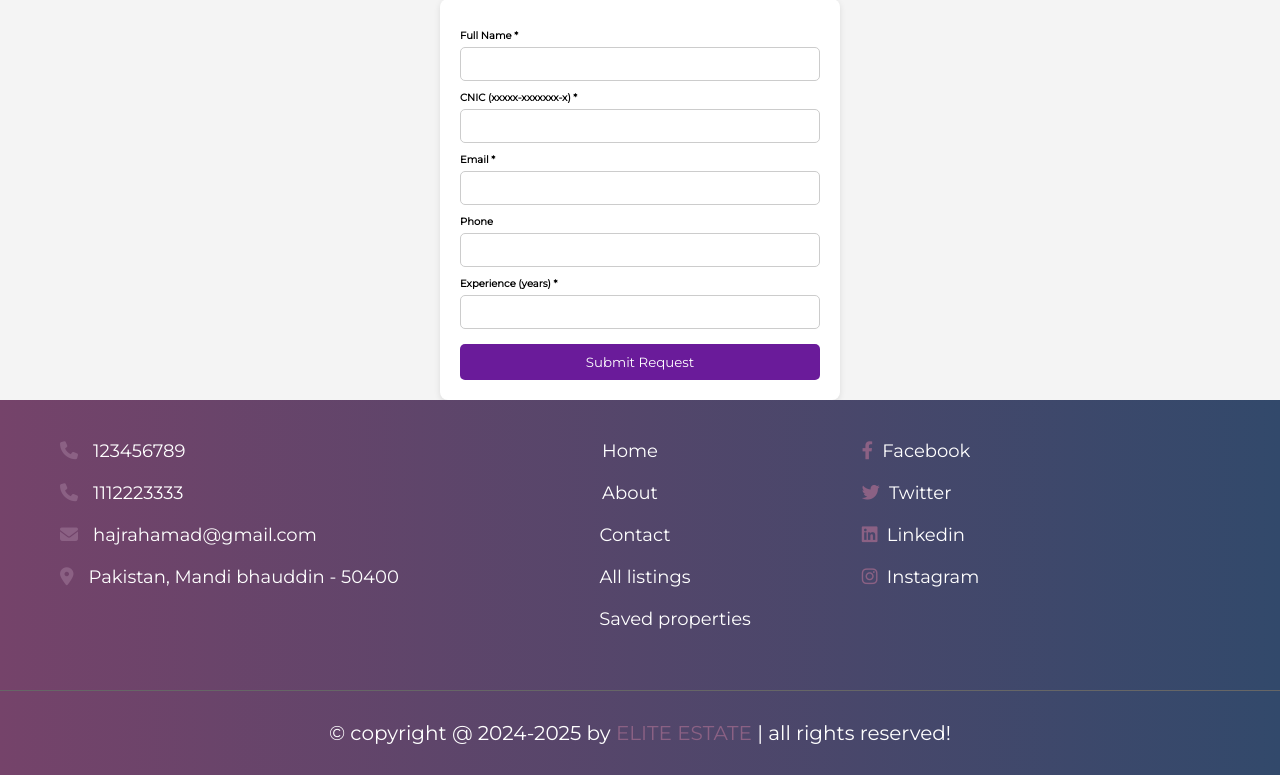
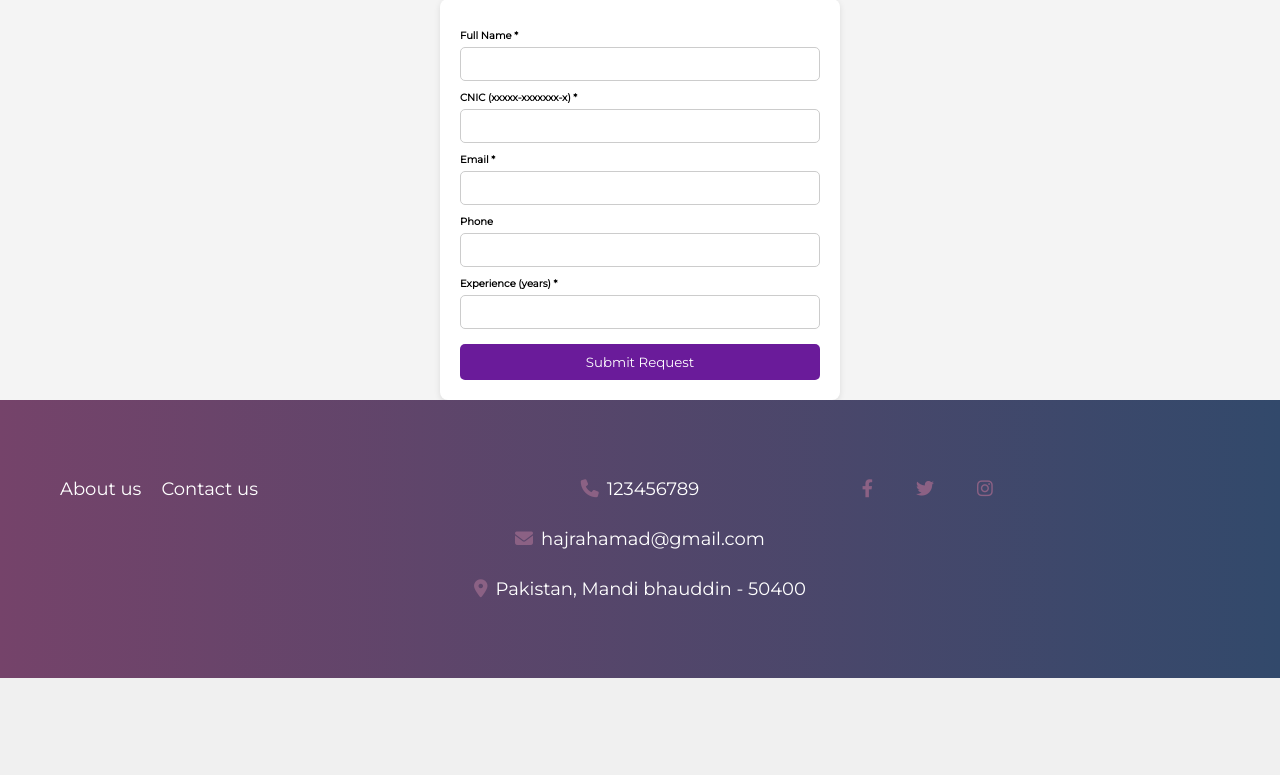
Before and after one commit to Farwa626/Elite-Estae, a PHP site: the page made by agent request.php in a window 1280 px wide. Shown: the part 132-907 px from the top of the page. After the commit the page ends 810 px from the top, so only its background shows below. Run offline with PHP 8.4, Linux system fonts and the light colour scheme.

Commit message:
Update footer.php

```diff
--- a/footer.php
+++ b/footer.php
@@ -1,29 +1,59 @@
+<style>
+   .footer {
+        background: linear-gradient(to right, rgb(139, 97, 132);, #077394ff);
+        color: #fff;
+        padding: 30px 20px;
+    }
+    .footer .flex {
+        display: flex;
+        justify-content: space-between;
+        align-items: flex-start;
+        flex-wrap: wrap;
+    }
+    .footer .box a {
+        display: block;
+        color: #ccc;
+        margin: 8px 0;
+        text-decoration: none;
+        font-size: 15px;
+    }
+    .footer .box a:hover { color: #fff; }
+    .footer .box i { margin-right: 8px; }
+    .footer .social-icons {
+        display: flex;
+        gap: 20px;
+        align-items: center;
+    }
+    .footer .social-icons a {
+        display: inline-block;
+        color: #ccc;
+        font-size: 22px;
+        text-decoration: none;
+        transition: color 0.3s;
+    }
+    .footer .social-icons a:hover { color: #fff; }
+    .about-contact { display: flex; gap: 20px; }
+    .about-contact a { text-decoration: none; color: #333; font-weight: 500; }
+   </style>
+
+
 <footer class="footer">
 <section class="flex">
-      <div class="box">
+    <div class="box about-contact">
+        <a href="about1.html"><span>About us</span></a>
+        <a href="contact.html"><span>Contact us</span></a>
+    </div>
+
+    <div class="box contact-info">
         <a href="tel:1234567890"><i class="fas fa-phone"></i><span>123456789</span></a>
-         <a href="tel:1112223333"><i class="fas fa-phone"></i><span>1112223333</span></a>
         <a href="mailto:hajrahamad@gmail.com"><i class="fas fa-envelope"></i><span>hajrahamad@gmail.com</span></a>
         <a href="#"><i class="fas fa-map-marker-alt"></i><span>Pakistan, Mandi bhauddin - 50400</span></a>
     </div>
 
-      <div class="box">
-         <a href="home.php" class="a"><span>Home</span></a>
-         <a href="about1.html" class="b"><span>About</span></a>
-         <a href="contact.html" class="c"><span>Contact</span></a>
-         <a href="list2.html" class="d"><span>All listings</span></a>
-         <a href="saved.html" class="e"><span>Saved properties</span></a>
-      </div>
-
-      <div class="box">
-         <a href="https://www.facebook.com/profile.php?id=61577889561897"><i class="fab fa-facebook-f"></i><span>&nbsp;&nbsp;Facebook</span></a>
-         <a href="https://twitter-cl.vercel.app/home"><i class="fab fa-twitter"></i><span>&nbsp;&nbsp;Twitter</span></a>
-         <a href="https://www.linkedin.com/in/elite-estate-314823370/"><i class="fab fa-linkedin"></i><span>&nbsp;&nbsp;Linkedin</span></a>
-         <a href="https://www.instagram.com/elite_state23/?hl=en"><i class="fab fa-instagram"></i><span>&nbsp;&nbsp;Instagram</span></a>
+    <div class="box social-icons">
+        <a href="https://www.facebook.com/profile.php?id=61577889561897" target="_blank"><i class="fab fa-facebook-f"></i></a>
+        <a href="https://twitter-cl.vercel.app/home" target="_blank"><i class="fab fa-twitter"></i></a>
+        <a href="https://www.instagram.com/elite_state23/?hl=en" target="_blank"><i class="fab fa-instagram"></i></a>
     </div>
 </section>
-
-   <div class="credit">
-      &copy; copyright @ 2024-2025 by <span>ELITE ESTATE</span> | all rights reserved!
-   </div>
 </footer>
```
Lines whose indentation alone changed are shown as unchanged.
